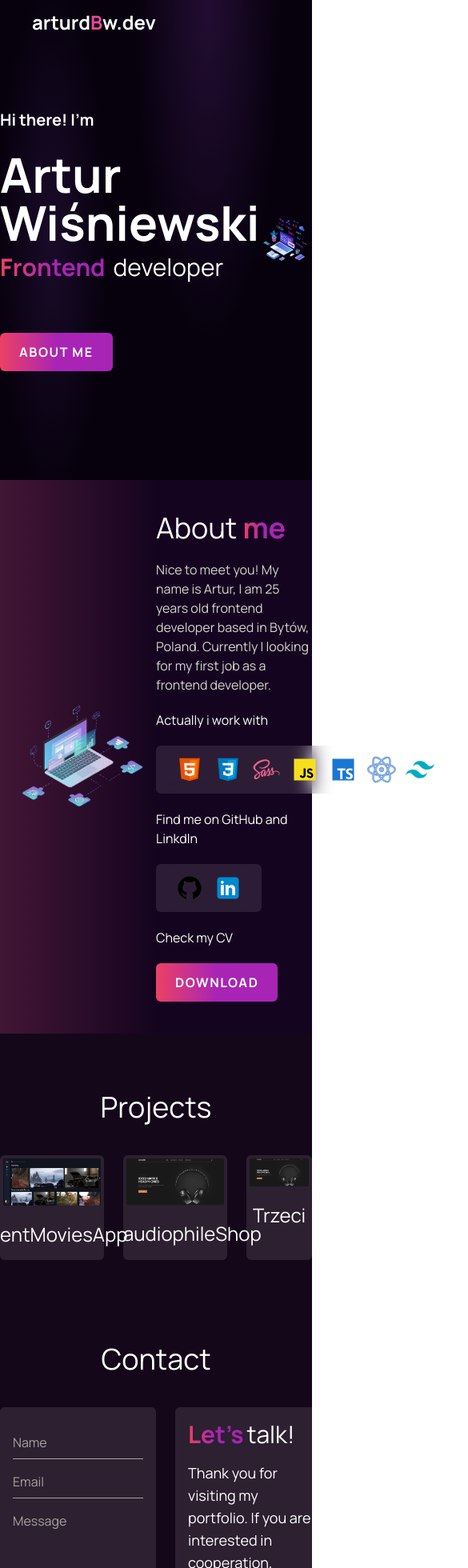
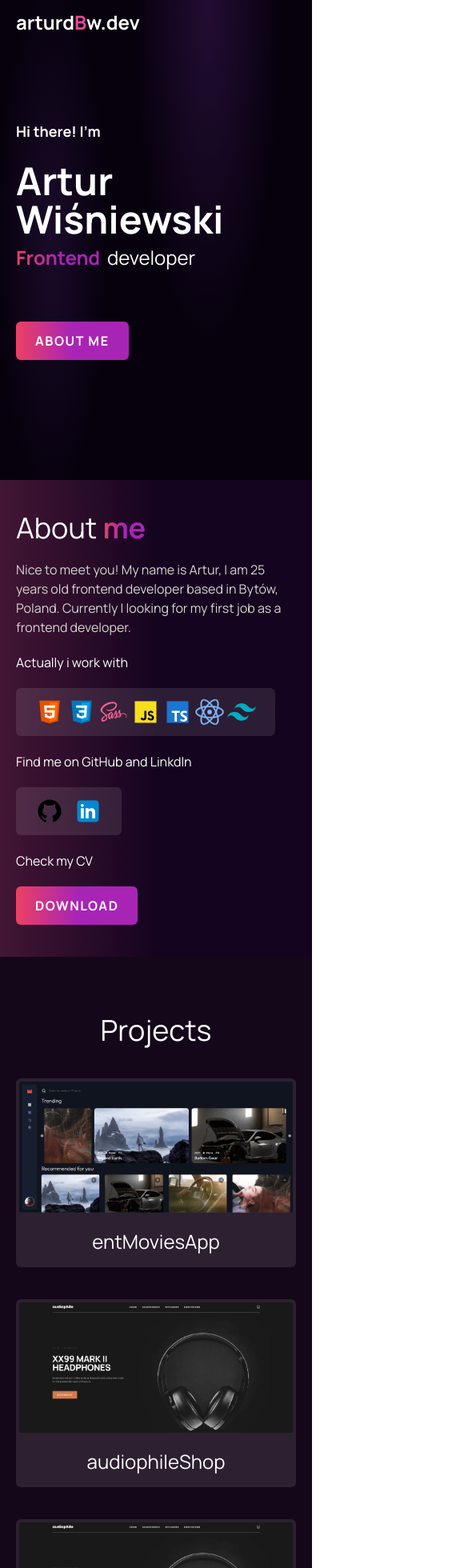
Before and after one commit to ArturDBW/Portfolio, a React (Vite) app: page / in a window 390 px wide. Shown: the top 1960 px of the page at 80% size, 585 px wide, since content can reach past the window. Built offline with nearby package versions, Linux system fonts and the light colour scheme; what tailwindcss-gradients would draw is missing.

Commit message:
add media querrys (without modal)

```diff
--- a/src/components/About.tsx
+++ b/src/components/About.tsx
@@ -13,11 +13,11 @@ import { MainButton } from "../elements/MainButton";
 export const About = () => {
   return (
     <section className="bg-about-gradient-linear py-10 text-white">
-      <div className="mx-auto flex max-w-7xl items-center">
-        <div className="w-1/2">
+      <div className="mx-auto flex max-w-7xl items-center px-10 max-sm:px-5">
+        <div className="w-1/2 max-md:hidden">
           <img src={aboutPhoto} alt="aboutPhoto" />
         </div>
-        <div className="w-1/2">
+        <div className="w-1/2 max-md:w-full">
           <h2 className="text-4xl">
             About <span className="gradient-text mr-1 font-bold">me</span>
           </h2>
@@ -27,7 +27,7 @@ export const About = () => {
             job as a frontend developer.
           </p>
           <h3 className="my-5">Actually i work with</h3>
-          <div className="inline-flex items-center space-x-3 rounded-md bg-white bg-opacity-10 px-6 py-3 backdrop-blur-md">
+          <div className="inline-flex items-center space-x-3 rounded-md bg-white bg-opacity-10 px-6 py-3 backdrop-blur-md max-md:flex-wrap max-[455px]:space-x-1">
             <HTMLsvg />
             <CSSsvg />
             <Sasssvg />
--- a/src/components/Contact.tsx
+++ b/src/components/Contact.tsx
@@ -3,9 +3,9 @@ import { InfoContact } from "./InfoContact";
 
 export const Contact = () => {
   return (
-    <div className="bg-[#14071A] py-8 text-white">
+    <div className="bg-[#14071A] px-10 py-8 text-white max-sm:px-5">
       <h2 className="my-10 text-center text-4xl">Contact</h2>
-      <div className="mx-auto flex max-w-7xl gap-x-6">
+      <div className="mx-auto flex max-w-7xl gap-x-6 max-md:flex-col-reverse max-md:gap-y-10">
         <FormContact />
         <InfoContact />
       </div>
--- a/src/components/FormContact.tsx
+++ b/src/components/FormContact.tsx
@@ -30,7 +30,7 @@ export const FormContact = () => {
   };
 
   return (
-    <div className="w-1/2 rounded-md bg-white bg-opacity-10 p-4">
+    <div className="w-1/2 rounded-md bg-white bg-opacity-10 p-4 max-md:w-full">
       <form ref={form} onSubmit={sendEmail} className="">
         <input
           type="text"
--- a/src/components/Header.tsx
+++ b/src/components/Header.tsx
@@ -20,7 +20,7 @@ export const Header = () => {
 
   return (
     <header
-      className={`fixed left-0 top-0 z-10  flex h-14 w-full items-center justify-between px-10 text-white ${
+      className={`fixed left-0 top-0 z-10  flex h-14 w-full items-center justify-between px-10 text-white max-sm:px-5 ${
         scrolled ? "bg-black bg-opacity-20 backdrop-blur-lg" : "bg-transparent"
       }`}
     >
--- a/src/components/Home.tsx
+++ b/src/components/Home.tsx
@@ -8,18 +8,22 @@ export const Home = () => {
         <div className="custom-bg-gradient2 w-1/3"></div>
         <div className="custom-bg-gradient w-2/3"></div>
       </div>
-      <div className="absolute left-0 top-0 w-full">
+      <div className="absolute left-0 top-0 w-full px-10 max-sm:px-5">
         <div className="mx-auto flex h-[600px] max-w-7xl items-center justify-between">
-          <div className="grow text-white">
-            <h4 className="text-xl font-bold">Hi there! I&rsquo;m</h4>
-            <h1 className="mb-2 mt-6 text-6xl font-bold">Artur Wiśniewski</h1>
-            <h3 className="mb-16 text-3xl">
+          <div className="grow text-white max-sm:w-full">
+            <h4 className="text-xl font-bold max-md:text-lg">
+              Hi there! I&rsquo;m
+            </h4>
+            <h1 className="mb-2 mt-6 text-6xl font-bold max-md:text-4xl max-sm:text-5xl">
+              Artur Wiśniewski
+            </h1>
+            <h3 className="mb-16 text-3xl max-lg:text-xl max-sm:text-2xl">
               <span className="gradient-text mr-1 font-bold">Frontend </span>
               <span>developer</span>
             </h3>
             <MainButton>About me</MainButton>
           </div>
-          <div className="flex grow justify-end">
+          <div className="flex grow justify-end max-sm:hidden">
             <img src={test} alt="test" />
           </div>
         </div>
--- a/src/components/InfoContact.tsx
+++ b/src/components/InfoContact.tsx
@@ -6,20 +6,20 @@ import { Pinsvg } from "../svg/Pinsvg";
 
 export const InfoContact = () => {
   return (
-    <div className="flex w-1/2 flex-col items-start justify-between space-y-3 rounded-md bg-white bg-opacity-10 p-4">
+    <div className="flex w-1/2 flex-col items-start justify-between space-y-3 rounded-md bg-white bg-opacity-10 p-4 max-md:w-full">
       <div>
         <h3 className="mb-4 text-3xl ">
           <span className="gradient-text mr-1 font-bold">Let&rsquo;s</span>
           talk!
         </h3>
-        <p className="text mb-6 mt-2 text-lg">
+        <p className="text mb-6 mt-2 text-lg max-sm:text-base">
           Thank you for visiting my portfolio. If you are interested in
           cooperation, please contact me!
         </p>
       </div>
-      <div className="flex w-full items-end justify-between">
+      <div className="flex w-full items-end justify-between max-lg:flex-col max-lg:items-start">
         <div className="space-y-3">
-          <div className="flex">
+          <div className="flex max-[455px]:text-sm">
             <Mailsvg />
             <span className="ml-5">Arturwisniewski1998@gmail.com</span>
           </div>
@@ -33,7 +33,7 @@ export const InfoContact = () => {
           </div>
         </div>
         <div>
-          <div className="flex space-x-3 rounded-md bg-white bg-opacity-10 px-6 py-3">
+          <div className="flex space-x-3 rounded-md bg-white bg-opacity-10 px-6 py-3 max-lg:mt-10">
             <GitHubsvg />
             <Linkedlnsvg />
           </div>
--- a/src/components/Projects.tsx
+++ b/src/components/Projects.tsx
@@ -3,9 +3,9 @@ import data from "../data.json";
 
 export const Projects = () => {
   return (
-    <section className="bg-[#14071A] py-8 text-white">
+    <section className="bg-[#14071A] px-10 py-8 text-white max-sm:px-5">
       <h2 className="my-10 text-center text-4xl">Projects</h2>
-      <div className="mx-auto flex max-w-7xl gap-x-6">
+      <div className="mx-auto flex max-w-7xl gap-x-6 max-md:flex-col max-md:gap-y-10">
         {data.map((item) => (
           <SingleProject item={item} key={item.id} />
         ))}
--- a/src/components/SingleProject.tsx
+++ b/src/components/SingleProject.tsx
@@ -42,12 +42,12 @@ export const SingleProject = ({ item }: SingleProductProps) => {
       <div
         onMouseEnter={handleMouseEnter}
         onMouseLeave={handleMouseLeave}
-        className="relative w-1/3 cursor-pointer rounded-md bg-white bg-opacity-10"
+        className="relative w-1/3 cursor-pointer rounded-md bg-white bg-opacity-10 max-md:w-full"
       >
         <img src={item.image} alt="test" className="rounded-md p-1 " />
         <h3 className="my-4 text-center text-2xl">{item.title}</h3>
         {isHovered && (
-          <div className="bg-darknes-bg absolute left-0 top-0 flex h-full w-full transform items-center justify-center">
+          <div className="absolute left-0 top-0 flex h-full w-full transform items-center justify-center bg-darknes-bg">
             <MainButton onClick={() => setIsOpenModal(!isOpenModal)}>
               Check out
             </MainButton>
```
